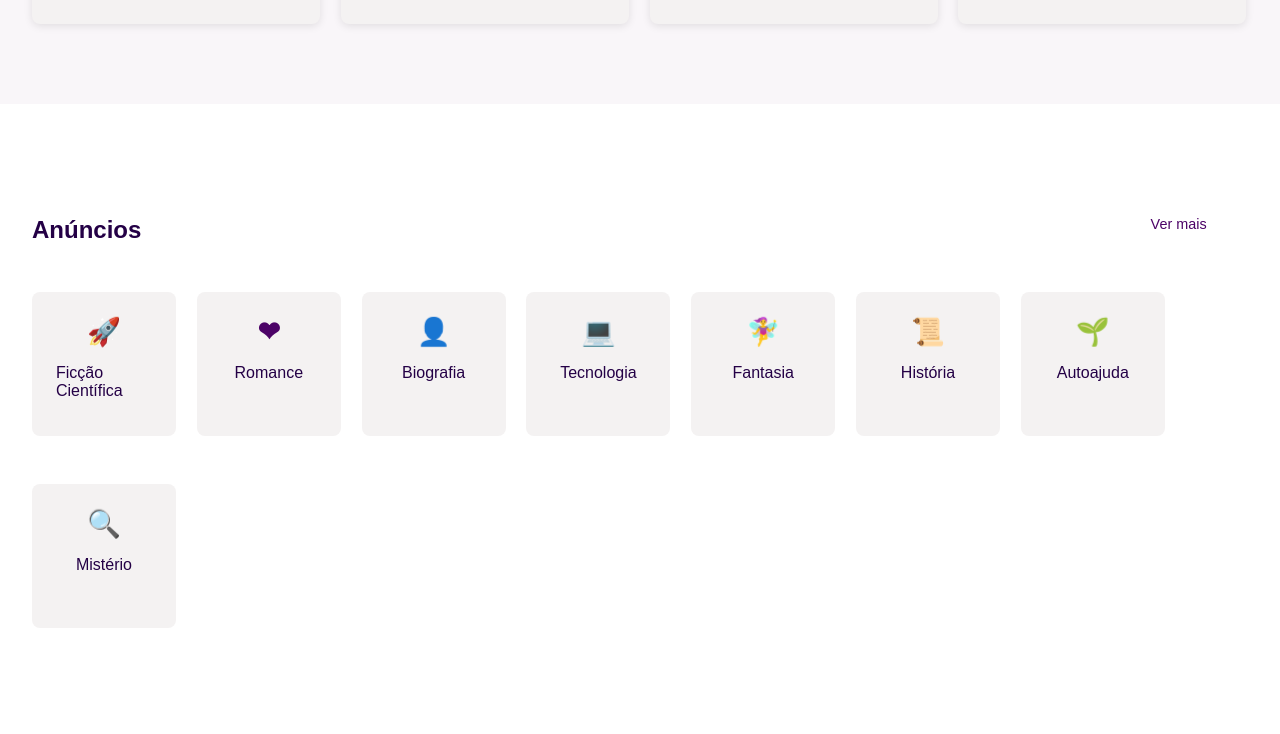
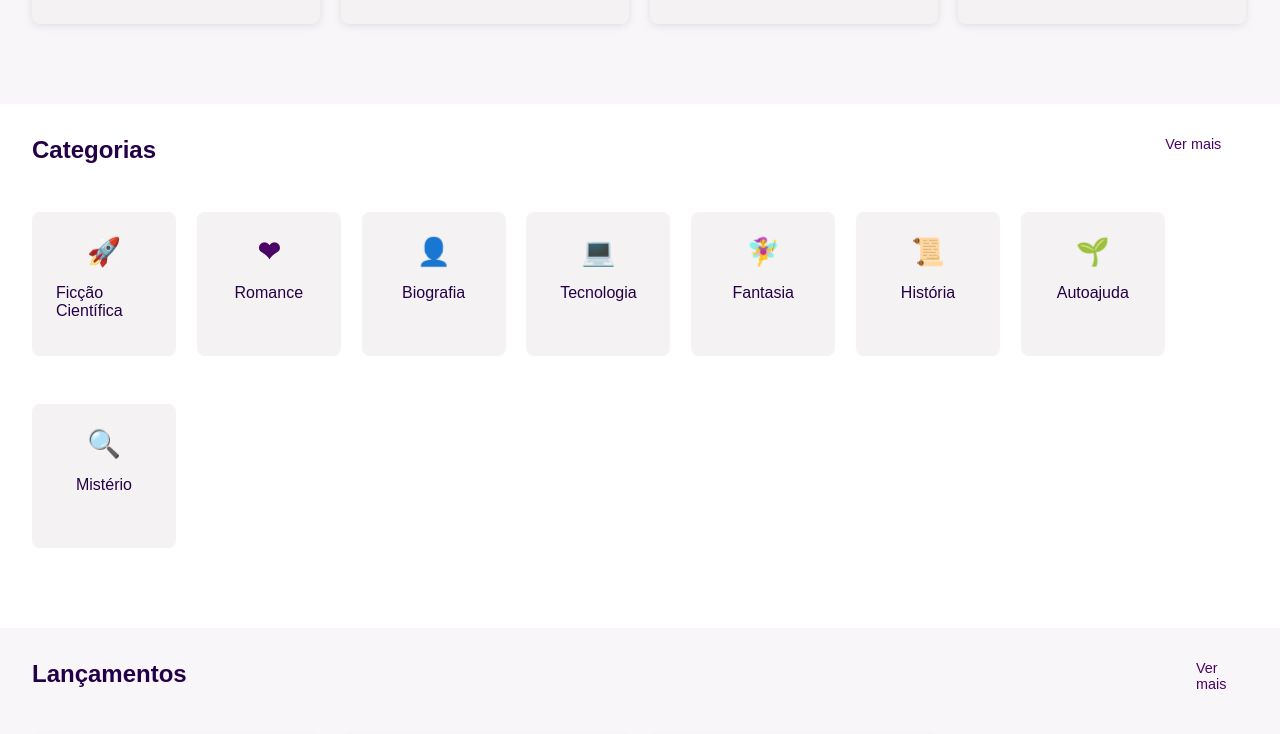
Before and after one commit to gihcaron/ATV-front-livraria, a Next.js app: page / in a window 1280 px wide. Shown: the part 1007-1741 px from the top of the page. Built offline with nearby package versions, Linux system fonts and the light colour scheme.

Commit message:
fix: styles correction in the IconCard  component

```diff
--- a/components/categorias.jsx
+++ b/components/categorias.jsx
@@ -11,9 +11,9 @@ const  CategoriasPage = () => {
 
   return (
     <div className={styles.container} style={{ backgroundColor: "#FFFF" }}>
-      <div className={styles.anuncios_container}>
+      <div className={styles.icon_container}>
         <div className={styles.anuncios_content}>
-          <h1 className={styles.anuncios_title}>Anúncios</h1>
+          <h1 className={styles.anuncios_title}>Categorias</h1>
           <a className={styles.link} href="#">
             Ver mais
           </a>
--- a/styles/anuncios.module.css
+++ b/styles/anuncios.module.css
@@ -1,7 +1,11 @@
 .anuncios_container{
     padding: 2rem;
-    margin-bottom: 5rem;
 }
+
+.icon_container{
+    padding: 2rem;
+}
+
 
 .anuncios_content{
     display: flex;
```
